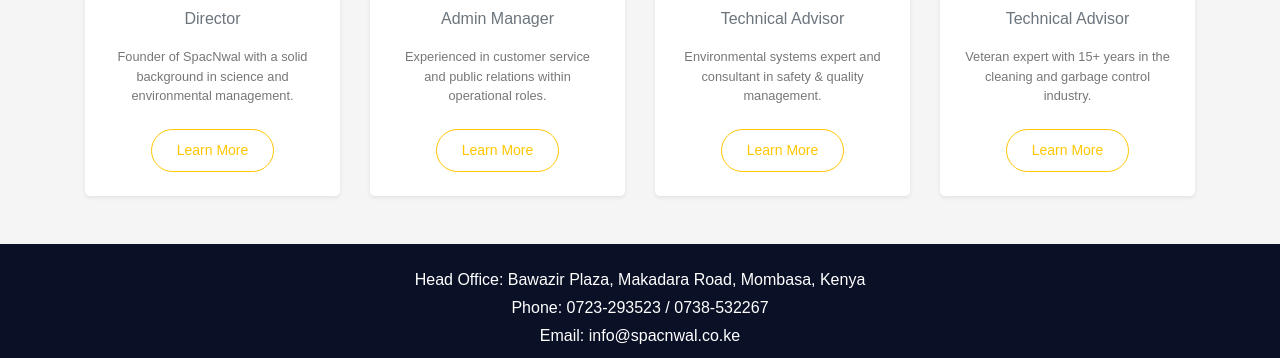
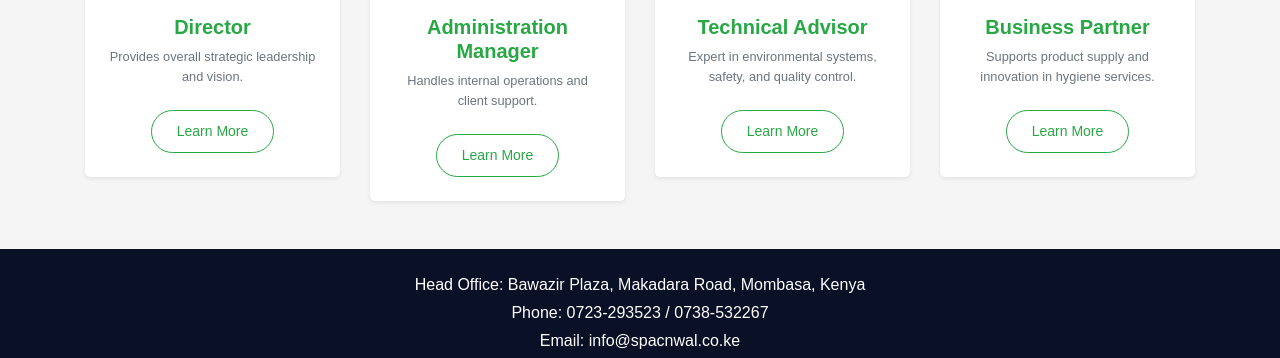
Before and after one commit to TONNY-tec/spacwal, a Django app: page / in a window 1280 px wide. Shown: the part 3289-3647 px from the top of the page. Run offline with Django 5.2, Linux system fonts and the light colour scheme; some libraries are stand-ins or nearby versions.

Commit message:
Updated team section and team html

```diff
--- a/application/templates/index.html
+++ b/application/templates/index.html
@@ -309,92 +309,90 @@
           <div class="col-lg-12 text-center mb-5">
             <h6 class="text-secondary text-uppercase">Our Team</h6>
             <h1 class="section-title mb-4">Meet the Experts Behind SpacNwal</h1>
+            <p class="text-muted">
+              SpacNwal Services is led by an experienced team with a strong
+              background in environmental management, administration, and
+              technical expertise.
+            </p>
           </div>
         </div>
+
         <div class="row g-4 justify-content-center">
-          <!-- Charity Ningala -->
+          <!-- Director -->
           <div class="col-lg-3 col-md-6">
             <div class="team text-center bg-white p-4 shadow-sm rounded">
               <img
-                src="{% static 'img/charity.jpg' %}"
+                src="https://ui-avatars.com/api/?name=Director&background=198754&color=fff&size=128"
                 class="img-fluid rounded-circle mb-3"
-                alt="Charity Ningala"
+                alt="Director"
               />
-              <h5 class="text-primary">Charity Ningala</h5>
-              <p class="text-muted">Director</p>
-              <p class="small">
-                Founder of SpacNwal with a solid background in science and
-                environmental management.
+              <h5 class="text-success">Director</h5>
+              <p class="small text-muted">
+                Provides overall strategic leadership and vision.
               </p>
               <a
                 href="{% url 'team' %}"
-                class="btn btn-sm btn-outline-primary mt-2"
+                class="btn btn-sm btn-outline-success mt-2"
                 >Learn More</a
               >
             </div>
           </div>
 
-          <!-- Lillian Kadide -->
+          <!-- Administration Manager -->
           <div class="col-lg-3 col-md-6">
             <div class="team text-center bg-white p-4 shadow-sm rounded">
               <img
-                src="{% static 'img/lillian.jpg' %}"
+                src="https://ui-avatars.com/api/?name=Admin+Manager&background=198754&color=fff&size=128"
                 class="img-fluid rounded-circle mb-3"
-                alt="Lillian Kadide"
+                alt="Admin Manager"
               />
-              <h5 class="text-primary">Lillian Kadide</h5>
-              <p class="text-muted">Admin Manager</p>
-              <p class="small">
-                Experienced in customer service and public relations within
-                operational roles.
+              <h5 class="text-success">Administration Manager</h5>
+              <p class="small text-muted">
+                Handles internal operations and client support.
               </p>
               <a
                 href="{% url 'team' %}"
-                class="btn btn-sm btn-outline-primary mt-2"
+                class="btn btn-sm btn-outline-success mt-2"
                 >Learn More</a
               >
             </div>
           </div>
 
-          <!-- Mr. Achuti Mochama -->
+          <!-- Technical Advisor -->
           <div class="col-lg-3 col-md-6">
             <div class="team text-center bg-white p-4 shadow-sm rounded">
               <img
-                src="{% static 'img/achuti.jpg' %}"
+                src="https://ui-avatars.com/api/?name=Technical+Advisor&background=198754&color=fff&size=128"
                 class="img-fluid rounded-circle mb-3"
-                alt="Achuti Mochama"
+                alt="Technical Advisor"
               />
-              <h5 class="text-primary">Mr. Achuti Mochama</h5>
-              <p class="text-muted">Technical Advisor</p>
-              <p class="small">
-                Environmental systems expert and consultant in safety & quality
-                management.
+              <h5 class="text-success">Technical Advisor</h5>
+              <p class="small text-muted">
+                Expert in environmental systems, safety, and quality control.
               </p>
               <a
                 href="{% url 'team' %}"
-                class="btn btn-sm btn-outline-primary mt-2"
+                class="btn btn-sm btn-outline-success mt-2"
                 >Learn More</a
               >
             </div>
           </div>
 
-          <!-- Mr. P Ogata -->
+          <!-- Business Partner -->
           <div class="col-lg-3 col-md-6">
             <div class="team text-center bg-white p-4 shadow-sm rounded">
               <img
-                src="{% static 'img/ogata.jpg' %}"
+                src="https://ui-avatars.com/api/?name=Partner&background=198754&color=fff&size=128"
                 class="img-fluid rounded-circle mb-3"
-                alt="P Ogata"
+                alt="Partner"
               />
-              <h5 class="text-primary">Mr. P Ogata</h5>
-              <p class="text-muted">Technical Advisor</p>
-              <p class="small">
-                Veteran expert with 15+ years in the cleaning and garbage
-                control industry.
+              <h5 class="text-success">Business Partner</h5>
+              <p class="small text-muted">
+                Supports product supply and innovation in hygiene services.
               </p>
               <a
                 href="{% url 'team' %}"
-                class="btn btn-sm btn-outline-primary mt-2"
+                class="btn btn-sm btn-outline-success mt-2"
                 >Learn More</a
               >
             </div>
--- a/spacwall/settings.py
+++ b/spacwall/settings.py
@@ -23,9 +23,9 @@ BASE_DIR = Path(__file__).resolve().parent.parent
 SECRET_KEY = 'django-insecure-*1f##c-8thn-6c$f2(-34=1#=bgy-)l9&ocqz)t&g(gmxbaf)d'
 
 # SECURITY WARNING: don't run with debug turned on in production!
-DEBUG = False
+DEBUG = True
 
-ALLOWED_HOSTS = ['spacnwal.co.ke', 'www.spacnwal.co.ke']
+ALLOWED_HOSTS = []
 
 
 # Application definition
```
Also changed, not shown: application/templates/team.html (+83 -97 lines).
